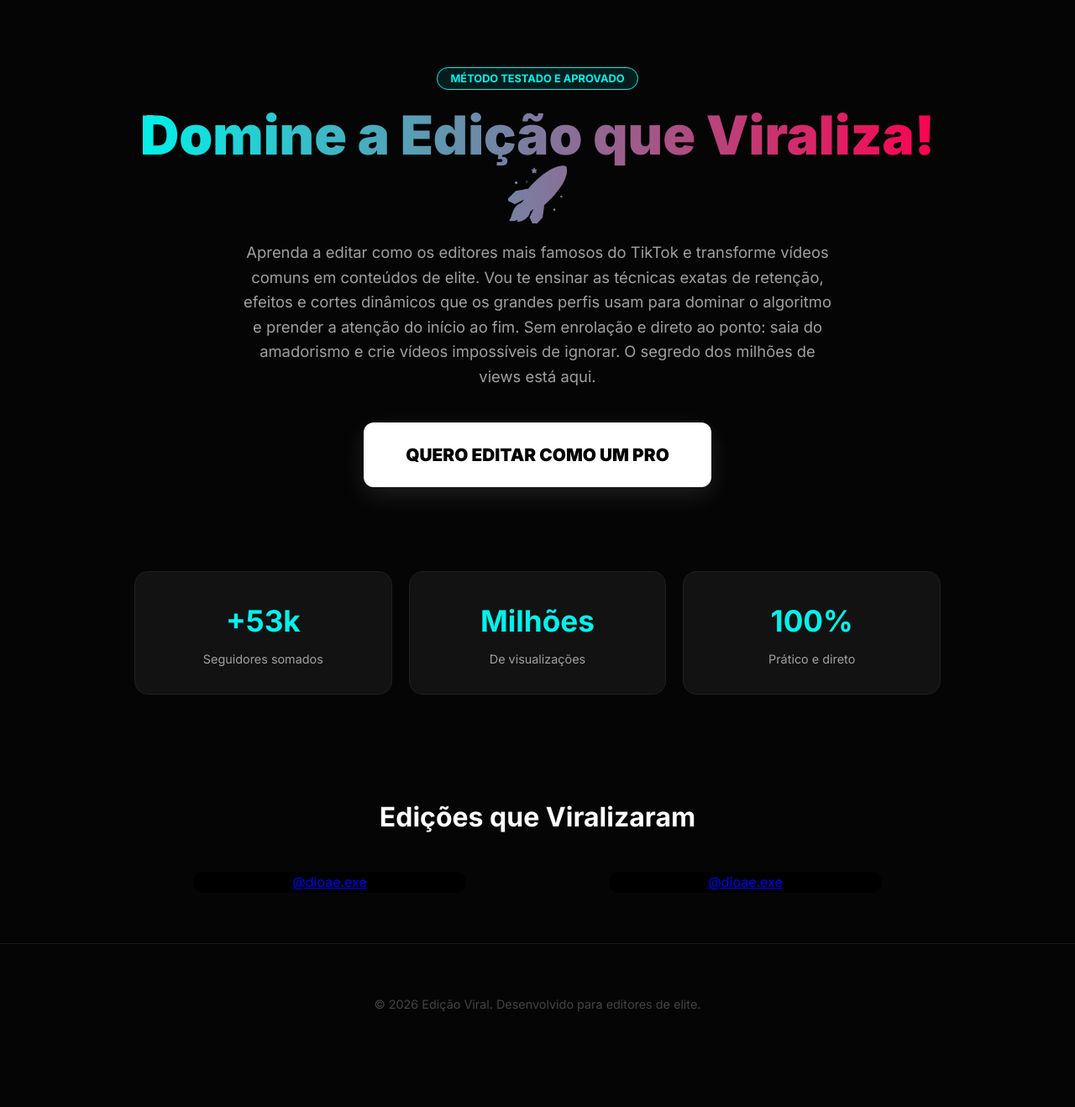
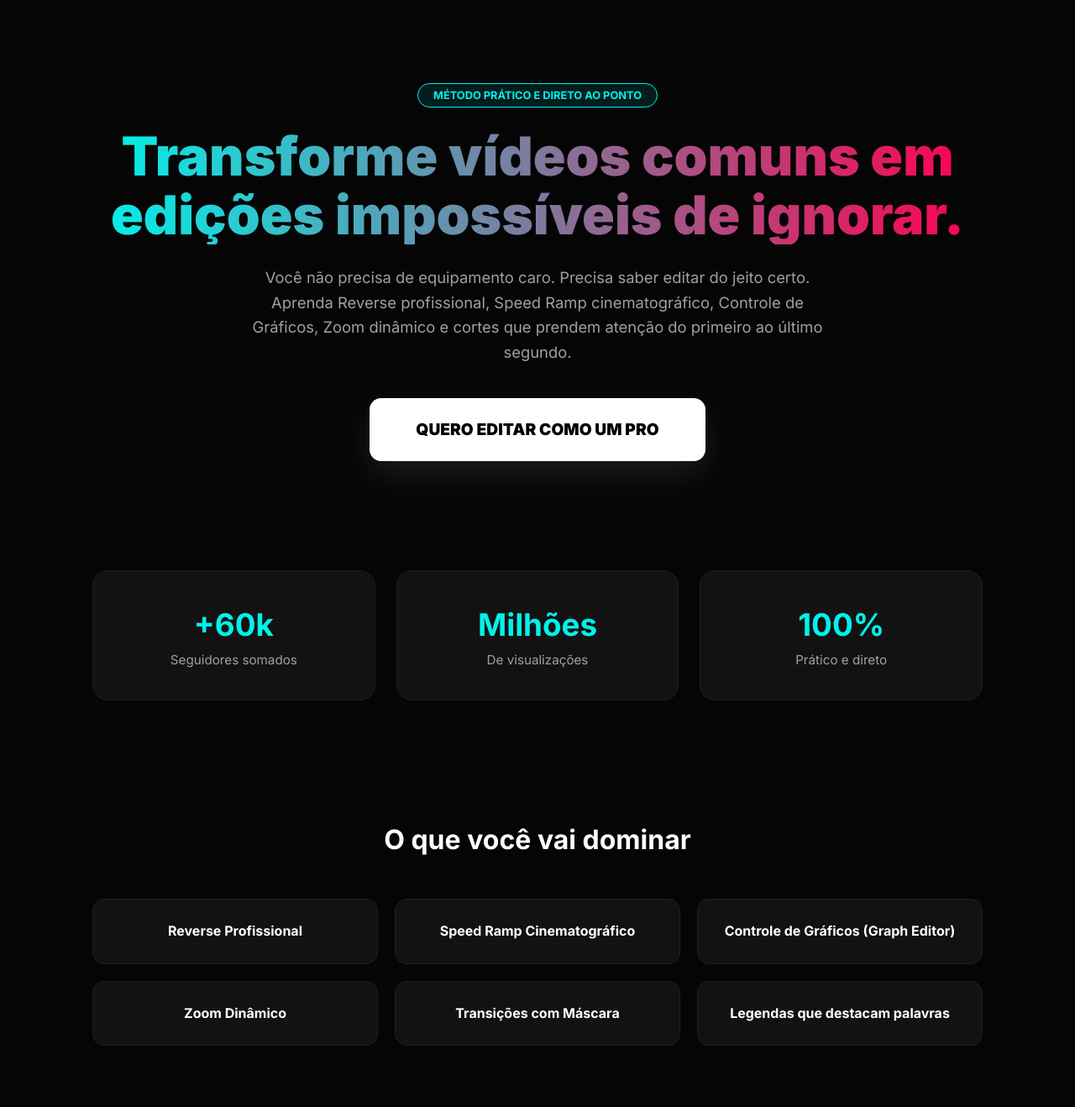
Before and after one commit to Lins06/Sells-Page, a plain HTML site: page index.html in a window 1280 px wide. Shown: the part 80-1398 px from the top of the page at 84% size. Before the commit the page ends 1347 px from the top, so only its background shows below. Drawn offline with Linux system fonts and the light colour scheme; a script that the page names is missing.

Commit message:
Att Page 2.0

```diff
--- a/index.html
+++ b/index.html
@@ -3,7 +3,7 @@
 <head>
     <meta charset="UTF-8">
     <meta name="viewport" content="width=device-width, initial-scale=1.0">
-    <title>Edição Viral | Domine o TikTok</title>
+    <title>Edição Viral | Transforme sua Edição</title>
     <link rel="preconnect" href="https://fonts.googleapis.com">
     <link href="https://fonts.googleapis.com/css2?family=Inter:wght@400;700;900&display=swap" rel="stylesheet">
     <link rel="stylesheet" href="style.css">
@@ -18,18 +18,31 @@
 </nav>
 
 <main class="container">
+
+    <!-- HERO -->
     <section class="hero">
-            <span class="tag">MÉTODO TESTADO E APROVADO</span>
-            <h1>Domine a Edição que Viraliza! 🚀</h1>
+        <span class="tag">MÉTODO PRÁTICO E DIRETO AO PONTO</span>
+
+        <h1>Transforme vídeos comuns em edições impossíveis de ignorar.</h1>
+
         <p class="description">
-                Aprenda a editar como os editores mais famosos do TikTok e transforme vídeos comuns em conteúdos de elite. Vou te ensinar as técnicas exatas de retenção, efeitos e cortes dinâmicos que os grandes perfis usam para dominar o algoritmo e prender a atenção do início ao fim. Sem enrolação e direto ao ponto: saia do amadorismo e crie vídeos impossíveis de ignorar. O segredo dos milhões de views está aqui.
+            Você não precisa de equipamento caro.
+            Precisa saber editar do jeito certo.
+
+            Aprenda Reverse profissional, Speed Ramp cinematográfico,
+            Controle de Gráficos, Zoom dinâmico e cortes que prendem
+            atenção do primeiro ao último segundo.
         </p>
-            <a href="https://pay.kiwify.com.br/EFOEqCP" class="btn-main" id="comprar">QUERO EDITAR COMO UM PRO</a>
+
+        <a href="https://pay.kiwify.com.br/EFOEqCP" class="btn-main" id="comprar">
+            QUERO EDITAR COMO UM PRO
+        </a>
     </section>
 
+    <!-- STATS -->
     <section class="stats">
         <div class="stat-card">
-                <h3>+53k</h3>
+            <h3>+60k</h3>
             <p>Seguidores somados</p>
         </div>
         <div class="stat-card">
@@ -42,34 +55,65 @@
         </div>
     </section>
 
+    <!-- O QUE VOCÊ VAI DOMINAR -->
+    <section class="learn">
+        <h2>O que você vai dominar</h2>
+
+        <div class="learn-grid">
+            <div class="learn-item">Reverse Profissional</div>
+            <div class="learn-item">Speed Ramp Cinematográfico</div>
+            <div class="learn-item">Controle de Gráficos (Graph Editor)</div>
+            <div class="learn-item">Zoom Dinâmico</div>
+            <div class="learn-item">Transições com Máscara</div>
+            <div class="learn-item">Legendas que destacam palavras</div>
+        </div>
+    </section>
+
     <section class="portfolio">
     <h2>Edições que Viralizaram</h2>
+
     <div class="video-grid">
 
         <div class="tiktok-card">
-            <blockquote class="tiktok-embed" cite="https://www.tiktok.com/@dioae.exe/video/7600152309724761364" data-video-id="7600152309724761364" style="max-width: 605px;min-width: 325px;" >
+            <blockquote class="tiktok-embed"
+                cite="https://www.tiktok.com/@dioae.exe/video/7600152309724761364"
+                data-video-id="7600152309724761364"
+                style="max-width: 605px; min-width: 325px;">
                 <section>
-                    <a target="_blank" title="@dioae.exe" href="https://www.tiktok.com/@dioae.exe?refer=embed">@dioae.exe</a>
+                    <a target="_blank"
+                       title="@dioae.exe"
+                       href="https://www.tiktok.com/@dioae.exe?refer=embed">
+                        @dioae.exe
+                    </a>
                 </section>
             </blockquote>
         </div>
 
         <div class="tiktok-card">
-            <blockquote class="tiktok-embed" cite="https://www.tiktok.com/@dioae.exe/video/7602376356982246676" data-video-id="7602376356982246676" style="max-width: 605px;min-width: 325px;" >
+            <blockquote class="tiktok-embed"
+                cite="https://www.tiktok.com/@dioae.exe/video/7602376356982246676"
+                data-video-id="7602376356982246676"
+                style="max-width: 605px; min-width: 325px;">
                 <section>
-                    <a target="_blank" title="@dioae.exe" href="https://www.tiktok.com/@dioae.exe?refer=embed">@dioae.exe</a>
+                    <a target="_blank"
+                       title="@dioae.exe"
+                       href="https://www.tiktok.com/@dioae.exe?refer=embed">
+                        @dioae.exe
+                    </a>
                 </section>
             </blockquote>
         </div>
 
     </div>
 </section>
+
 </main>
 
 <footer>
-        <p>&copy; 2026 Edição Viral. Desenvolvido para editores de elite.</p>
+    <p>&copy; 2026 Edição Viral. Desenvolvido para editores que querem evoluir.</p>
 </footer>
 
 <script async src="https://www.tiktok.com/embed.js"></script>
+
 </body>
 </html>
--- a/style.css
+++ b/style.css
@@ -1,8 +1,8 @@
 :root {
     --bg-color: #050505;
     --card-color: #121212;
-    --primary-color: #00f2ea; /* Ciano TikTok */
-    --secondary-color: #ff0050; /* Magenta TikTok */
+    --primary-color: #00f2ea;
+    --secondary-color: #ff0050;
     --text-main: #ffffff;
     --text-dim: #a0a0a0;
     --gradient: linear-gradient(90deg, var(--primary-color), var(--secondary-color));
@@ -23,12 +23,13 @@ body {
 }
 
 .container {
-    max-width: 1000px;
+    max-width: 1100px;
     margin: 0 auto;
     padding: 0 20px;
 }
 
-/* Navbar */
+/* NAVBAR */
+
 nav {
     height: 80px;
     display: flex;
@@ -36,7 +37,7 @@ nav {
     border-bottom: 1px solid #1a1a1a;
     position: sticky;
     top: 0;
-    background: rgba(5, 5, 5, 0.8);
+    background: rgba(5, 5, 5, 0.85);
     backdrop-filter: blur(10px);
     z-index: 100;
 }
@@ -51,7 +52,6 @@ nav {
 .logo {
     font-weight: 900;
     font-size: 1.4rem;
-    letter-spacing: -1px;
 }
 
 .logo span {
@@ -68,16 +68,17 @@ nav {
     font-size: 0.9rem;
 }
 
-/* Hero Section */
+/* HERO */
+
 .hero {
     text-align: center;
-    padding: 80px 0 40px;
+    padding: 100px 0 60px;
 }
 
 .tag {
     background: rgba(0, 242, 234, 0.1);
     color: var(--primary-color);
-    padding: 5px 15px;
+    padding: 6px 18px;
     border-radius: 50px;
     font-size: 0.8rem;
     font-weight: bold;
@@ -85,9 +86,9 @@ nav {
 }
 
 h1 {
-    font-size: clamp(2.5rem, 8vw, 4rem);
+    font-size: clamp(2.5rem, 7vw, 4rem);
     font-weight: 900;
-    margin: 20px 0;
+    margin: 25px 0;
     line-height: 1.1;
     background: var(--gradient);
     -webkit-background-clip: text;
@@ -103,52 +104,85 @@ h1 {
 
 .btn-main {
     display: inline-block;
-    padding: 22px 50px;
-    background: var(--text-main);
-    color: #000;
+    padding: 22px 55px;
+    background: white;
+    color: black;
     text-decoration: none;
     font-weight: 900;
-    font-size: 1.3rem;
-    border-radius: 12px;
+    font-size: 1.2rem;
+    border-radius: 14px;
     transition: 0.3s;
-    box-shadow: 0 10px 30px rgba(255, 255, 255, 0.1);
+    box-shadow: 0 15px 40px rgba(255, 255, 255, 0.1);
 }
 
 .btn-main:hover {
-    transform: translateY(-5px);
+    transform: translateY(-6px);
     background: var(--primary-color);
 }
 
-/* Stats */
+/* STATS */
+
 .stats {
     display: grid;
     grid-template-columns: repeat(3, 1fr);
-    gap: 20px;
-    margin: 60px 0;
+    gap: 25px;
+    margin: 70px 0;
 }
 
 .stat-card {
     background: var(--card-color);
-    padding: 30px;
-    border-radius: 16px;
+    padding: 35px;
+    border-radius: 18px;
     text-align: center;
     border: 1px solid #1f1f1f;
 }
 
 .stat-card h3 {
-    font-size: 2.2rem;
+    font-size: 2.3rem;
     color: var(--primary-color);
-    margin-bottom: 5px;
 }
 
 .stat-card p {
     color: var(--text-dim);
-    font-size: 0.9rem;
+    font-size: 0.95rem;
 }
 
-/* Portfolio TikTok */
+/* LEARN SECTION */
+
+.learn {
+    padding: 70px 0;
+    text-align: center;
+}
+
+.learn h2 {
+    font-size: 2rem;
+    margin-bottom: 45px;
+}
+
+.learn-grid {
+    display: grid;
+    grid-template-columns: repeat(auto-fit, minmax(260px, 1fr));
+    gap: 20px;
+}
+
+.learn-item {
+    background: var(--card-color);
+    padding: 25px;
+    border-radius: 14px;
+    border: 1px solid #1f1f1f;
+    font-weight: bold;
+    transition: 0.3s;
+}
+
+.learn-item:hover {
+    transform: translateY(-5px);
+    border: 1px solid var(--primary-color);
+}
+
+/* PORTFOLIO */
+
 .portfolio {
-    padding: 60px 0;
+    padding: 80px 0;
     text-align: center;
 }
 
@@ -159,18 +193,17 @@ h1 {
 
 .video-grid {
     display: grid;
-    grid-template-columns: repeat(auto-fit, minmax(320px, 1fr));
-    gap: 30px;
+    grid-template-columns: repeat(auto-fit, minmax(300px, 1fr));
+    gap: 40px;
     justify-items: center;
 }
 
 .tiktok-card {
     width: 100%;
-    max-width: 325px;
-    background: #000;
-    border-radius: 20px;
-    overflow: hidden;
+    max-width: 360px;
 }
+
+/* FOOTER */
 
 footer {
     padding: 60px 0;
@@ -180,7 +213,8 @@ footer {
     font-size: 0.9rem;
 }
 
-/* Mobile Adjustments */
+/* MOBILE */
+
 @media (max-width: 768px) {
     .stats {
         grid-template-columns: 1fr;
```
Lines whose indentation alone changed are shown as unchanged.
